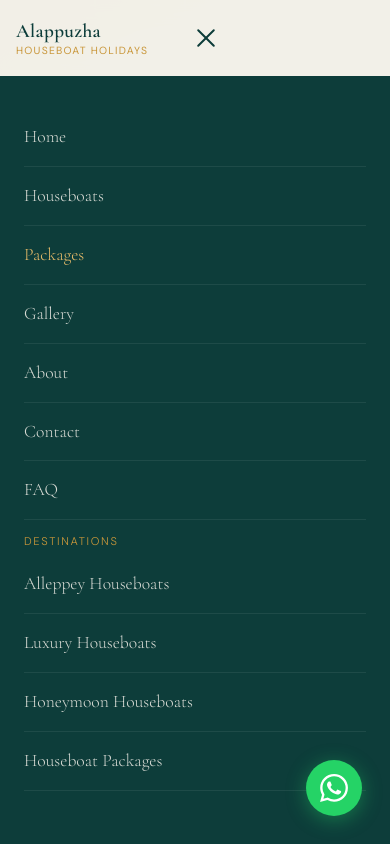
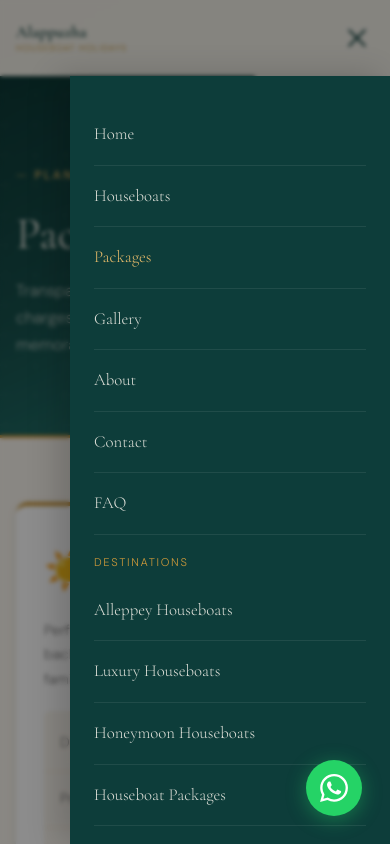
Before and after one commit to Appu1438/Alleppy-Houseboat, a React (Vite) app: page /packages in a window 390 px wide. Both pictures are taken after a click on the button "Toggle mobile menu". Shown: the top 844 px of the page. Built offline with nearby package versions, Linux system fonts and the light colour scheme; a web font is replaced by a local one.

Commit message:
footer changes

```diff
--- a/src/components/footer/Footer.jsx
+++ b/src/components/footer/Footer.jsx
@@ -20,14 +20,14 @@ export default function Footer() {
             {/* Brand Column */}
             <div className="footer-brand">
               <Link to="/" className="footer-logo">
-                <svg viewBox="0 0 40 28" fill="none" xmlns="http://www.w3.org/2000/svg" className="footer-logo-icon">
+                {/* <svg viewBox="0 0 40 28" fill="none" xmlns="http://www.w3.org/2000/svg" className="footer-logo-icon">
                   <path d="M2 22 Q10 10 20 14 Q30 18 38 6" stroke="#c9973a" strokeWidth="2" strokeLinecap="round" fill="none"/>
                   <path d="M6 22 L8 12 L20 8 L32 12 L34 22 Z" fill="#c9973a" opacity="0.2"/>
                   <path d="M8 22 L12 14 L20 11 L28 14 L32 22" stroke="#c9973a" strokeWidth="1.5" strokeLinecap="round" strokeLinejoin="round" fill="none"/>
                   <rect x="2" y="22" width="36" height="3" rx="1.5" fill="#c9973a" opacity="0.3"/>
                   <path d="M17 11 L17 6 L23 6 L23 11" stroke="#c9973a" strokeWidth="1.2" fill="none" strokeLinecap="round"/>
                   <path d="M17 6 L20 3 L23 6" stroke="#c9973a" strokeWidth="1.2" fill="none" strokeLinecap="round" strokeLinejoin="round"/>
-                </svg>
+                </svg> */}
                 <div>
                   <strong>Alappuzha</strong>
                   <em>Houseboat Holidays</em>
--- a/src/components/footer/footer.css
+++ b/src/components/footer/footer.css
@@ -50,7 +50,7 @@
 .footer-logo > div {
   display: flex;
   flex-direction: column;
-  line-height: 1.1;
+  line-height: 1.3;
 }
 
 .footer-logo strong {
--- a/src/components/header/Header.jsx
+++ b/src/components/header/Header.jsx
@@ -3,137 +3,251 @@ import { Link, NavLink, useLocation } from 'react-router-dom'
 import './header.css'
 
 const navLinks = [
-  { label: 'Home',     to: '/' },
+  { label: 'Home', to: '/' },
   { label: 'Houseboats', to: '/houseboats' },
   { label: 'Packages', to: '/packages' },
-  { label: 'Gallery',  to: '/gallery' },
-  { label: 'About',    to: '/about' },
-  { label: 'Contact',  to: '/contact' },
-  { label: 'FAQ',      to: '/faq' },
+  { label: 'Gallery', to: '/gallery' },
+  { label: 'About', to: '/about' },
+  { label: 'Contact', to: '/contact' },
+  { label: 'FAQ', to: '/faq' },
 ]
 
 export default function Header() {
-  const [scrolled,   setScrolled]   = useState(false)
-  const [menuOpen,   setMenuOpen]   = useState(false)
-  const [dropOpen,   setDropOpen]   = useState(false)
+  const [scrolled, setScrolled] = useState(false)
+  const [menuOpen, setMenuOpen] = useState(false)
+  const [dropOpen, setDropOpen] = useState(false)
+
   const dropRef = useRef(null)
   const { pathname } = useLocation()
 
   useEffect(() => {
     const onScroll = () => setScrolled(window.scrollY > 60)
-    window.addEventListener('scroll', onScroll, { passive: true })
+
+    window.addEventListener('scroll', onScroll, {
+      passive: true,
+    })
+
     return () => window.removeEventListener('scroll', onScroll)
   }, [])
 
-  // Close menu on route change
-  useEffect(() => { setMenuOpen(false); setDropOpen(false) }, [pathname])
+  useEffect(() => {
+    setMenuOpen(false)
+    setDropOpen(false)
+  }, [pathname])
 
-  // Click outside dropdown
   useEffect(() => {
     const handler = (e) => {
-      if (dropRef.current && !dropRef.current.contains(e.target)) setDropOpen(false)
+      if (
+        dropRef.current &&
+        !dropRef.current.contains(e.target)
+      ) {
+        setDropOpen(false)
       }
+    }
+
     document.addEventListener('mousedown', handler)
-    return () => document.removeEventListener('mousedown', handler)
+
+    return () =>
+      document.removeEventListener(
+        'mousedown',
+        handler
+      )
   }, [])
+
+  useEffect(() => {
+    if (menuOpen) {
+      document.body.style.overflow = 'hidden'
+    } else {
+      document.body.style.overflow = ''
+    }
+
+    return () => {
+      document.body.style.overflow = ''
+    }
+  }, [menuOpen])
 
   const isHome = pathname === '/'
 
   return (
-    <header className={`site-header ${scrolled ? 'scrolled' : ''} ${!isHome ? 'header-solid' : ''}`}>
+    <>
+      <header
+        className={`site-header ${
+          scrolled ? 'scrolled' : ''
+        } ${!isHome ? 'header-solid' : ''}`}
+      >
         <div className="header-inner container">
-
-        {/* Logo */}
-        <Link to="/" className="logo" aria-label="Alappuzha Houseboat Holidays Home">
-          {/* <span className="logo-icon">
-            <svg viewBox="0 0 40 28" fill="none" xmlns="http://www.w3.org/2000/svg">
-              <path d="M2 22 Q10 10 20 14 Q30 18 38 6" stroke="currentColor" strokeWidth="2" strokeLinecap="round" fill="none"/>
-              <path d="M6 22 L8 12 L20 8 L32 12 L34 22 Z" fill="currentColor" opacity="0.18"/>
-              <path d="M8 22 L12 14 L20 11 L28 14 L32 22" stroke="currentColor" strokeWidth="1.5" strokeLinecap="round" strokeLinejoin="round" fill="none"/>
-              <rect x="2" y="22" width="36" height="3" rx="1.5" fill="currentColor" opacity="0.35"/>
-              <path d="M17 11 L17 6 L23 6 L23 11" stroke="currentColor" strokeWidth="1.2" fill="none" strokeLinecap="round"/>
-              <path d="M17 6 L20 3 L23 6" stroke="currentColor" strokeWidth="1.2" fill="none" strokeLinecap="round" strokeLinejoin="round"/>
-            </svg>
-          </span> */}
+          <Link
+            to="/"
+            className="logo"
+            aria-label="Alappuzha Houseboat Holidays Home"
+          >
             <span className="logo-text">
               <strong>Alappuzha</strong>
               <em>Houseboat Holidays</em>
             </span>
           </Link>
 
-        {/* Desktop Nav */}
-        <nav className="desktop-nav" aria-label="Main navigation">
+          <nav
+            className="desktop-nav"
+            aria-label="Main navigation"
+          >
             <ul className="nav-list">
               {navLinks.map(({ label, to }) => (
                 <li key={to}>
                   <NavLink
                     to={to}
                     end={to === '/'}
-                  className={({ isActive }) => isActive ? 'nav-link active' : 'nav-link'}
+                    className={({ isActive }) =>
+                      isActive
+                        ? 'nav-link active'
+                        : 'nav-link'
+                    }
                   >
                     {label}
                   </NavLink>
                 </li>
               ))}
 
-            {/* SEO Dropdown */}
-            <li className="dropdown-parent" ref={dropRef}>
+              <li
+                className="dropdown-parent"
+                ref={dropRef}
+              >
                 <button
-                className={`nav-link dropdown-trigger ${dropOpen ? 'open' : ''}`}
-                onClick={() => setDropOpen(v => !v)}
+                  className={`nav-link dropdown-trigger ${
+                    dropOpen ? 'open' : ''
+                  }`}
+                  onClick={() =>
+                    setDropOpen((v) => !v)
+                  }
                   aria-expanded={dropOpen}
                 >
                   Destinations
-                <svg viewBox="0 0 12 8" className="chevron"><path d="M1 1l5 5 5-5" strokeWidth="1.5" stroke="currentColor" fill="none" strokeLinecap="round"/></svg>
+
+                  <svg
+                    viewBox="0 0 12 8"
+                    className="chevron"
+                  >
+                    <path
+                      d="M1 1l5 5 5-5"
+                      strokeWidth="1.5"
+                      stroke="currentColor"
+                      fill="none"
+                      strokeLinecap="round"
+                    />
+                  </svg>
                 </button>
+
                 {dropOpen && (
                   <ul className="dropdown-menu">
-                  <li><Link to="/alleppey-houseboats">Alleppey Houseboats</Link></li>
-                  <li><Link to="/luxury-houseboats-alleppey">Luxury Houseboats</Link></li>
-                  <li><Link to="/honeymoon-houseboats-alleppey">Honeymoon Houseboats</Link></li>
-                  <li><Link to="/alleppey-houseboat-packages">Houseboat Packages</Link></li>
+                    <li>
+                      <Link to="/alleppey-houseboats">
+                        Alleppey Houseboats
+                      </Link>
+                    </li>
+
+                    <li>
+                      <Link to="/luxury-houseboats-alleppey">
+                        Luxury Houseboats
+                      </Link>
+                    </li>
+
+                    <li>
+                      <Link to="/honeymoon-houseboats-alleppey">
+                        Honeymoon Houseboats
+                      </Link>
+                    </li>
+
+                    <li>
+                      <Link to="/alleppey-houseboat-packages">
+                        Houseboat Packages
+                      </Link>
+                    </li>
                   </ul>
                 )}
               </li>
             </ul>
           </nav>
 
-        {/* CTA + Hamburger */}
           <div className="header-actions">
             <button
-            className={`hamburger ${menuOpen ? 'open' : ''}`}
-            onClick={() => setMenuOpen(v => !v)}
+              className={`hamburger ${
+                menuOpen ? 'open' : ''
+              }`}
+              onClick={() =>
+                setMenuOpen((v) => !v)
+              }
               aria-label="Toggle mobile menu"
               aria-expanded={menuOpen}
             >
-            <span /><span /><span />
+              <span />
+              <span />
+              <span />
             </button>
           </div>
         </div>
 
-      {/* Mobile Menu */}
-      <div className={`mobile-menu ${menuOpen ? 'open' : ''}`} aria-hidden={!menuOpen}>
+        {menuOpen && (
+          <div
+            className="mobile-backdrop"
+            onClick={() =>
+              setMenuOpen(false)
+            }
+          />
+        )}
+
+        <div
+          className={`mobile-menu ${
+            menuOpen ? 'open' : ''
+          }`}
+          aria-hidden={!menuOpen}
+        >
           <nav>
             <ul>
               {navLinks.map(({ label, to }) => (
                 <li key={to}>
-                <NavLink to={to} end={to === '/'} className={({ isActive }) => isActive ? 'active' : ''}>
+                  <NavLink
+                    to={to}
+                    end={to === '/'}
+                    className={({ isActive }) =>
+                      isActive ? 'active' : ''
+                    }
+                  >
                     {label}
                   </NavLink>
                 </li>
               ))}
-            <li className="mobile-sep">Destinations</li>
-            <li><Link to="/alleppey-houseboats">Alleppey Houseboats</Link></li>
-            <li><Link to="/luxury-houseboats-alleppey">Luxury Houseboats</Link></li>
-            <li><Link to="/honeymoon-houseboats-alleppey">Honeymoon Houseboats</Link></li>
-            <li><Link to="/alleppey-houseboat-packages">Houseboat Packages</Link></li>
+
+              <li className="mobile-sep">
+                Destinations
+              </li>
+
+              <li>
+                <Link to="/alleppey-houseboats">
+                  Alleppey Houseboats
+                </Link>
+              </li>
+
+              <li>
+                <Link to="/luxury-houseboats-alleppey">
+                  Luxury Houseboats
+                </Link>
+              </li>
+
+              <li>
+                <Link to="/honeymoon-houseboats-alleppey">
+                  Honeymoon Houseboats
+                </Link>
+              </li>
+
+              <li>
+                <Link to="/alleppey-houseboat-packages">
+                  Houseboat Packages
+                </Link>
+              </li>
             </ul>
           </nav>
-        {/* <div className="mobile-cta">
-          <a href="tel:+919876543210" className="btn btn-outline">Call Us</a>
-          <Link to="/contact" className="btn btn-primary">Book Now</Link>
-        </div> */}
         </div>
       </header>
+    </>
   )
 }
--- a/src/components/header/header.css
+++ b/src/components/header/header.css
@@ -8,13 +8,14 @@
   left: 0;
   right: 0;
   z-index: 900;
-  transition: background var(--dur) var(--ease),
-              box-shadow var(--dur) var(--ease),
-              padding var(--dur) var(--ease);
+  transition:
+    background var(--dur) var(--ease),
+    box-shadow var(--dur) var(--ease),
+    padding var(--dur) var(--ease);
   padding: 0;
 }
 
-/* Transparent on hero (home page, unscrolled) */
+/* Transparent on hero */
 .site-header:not(.scrolled):not(.header-solid) .header-inner {
   background: transparent;
 }
@@ -29,10 +30,10 @@
   box-shadow: none;
 }
 
-/* Scrolled / non-home state */
+/* Scrolled / non-home */
 .site-header.scrolled,
 .site-header.header-solid {
-  box-shadow: 0 2px 24px rgba(13,61,58,0.12);
+  box-shadow: 0 2px 24px rgba(13, 61, 58, 0.12);
 }
 
 .site-header.scrolled .header-inner,
@@ -41,7 +42,6 @@
   backdrop-filter: blur(12px);
 }
 
-/* Inner layout */
 .header-inner {
   display: flex;
   align-items: center;
@@ -50,7 +50,10 @@
   transition: background var(--dur) var(--ease);
 }
 
-/* ---- Logo ---- */
+/* =====================================================
+   LOGO
+   ===================================================== */
+
 .logo {
   display: flex;
   align-items: center;
@@ -60,16 +63,9 @@
   transition: opacity var(--dur);
 }
 
-.logo:hover { opacity: 0.85; }
-
-.logo-icon {
-  width: 40px;
-  height: 40px;
-  color: var(--gold);
-  flex-shrink: 0;
+.logo:hover {
+  opacity: 0.85;
 }
-
-.logo-icon svg { width: 100%; height: 100%; }
 
 .logo-text {
   display: flex;
@@ -85,20 +81,27 @@
   letter-spacing: 0.02em;
 }
 
-.site-header:not(.scrolled):not(.header-solid) .logo-text strong { color: var(--cream); }
+.site-header:not(.scrolled):not(.header-solid)
+  .logo-text strong {
+  color: var(--cream);
+}
 
 .logo-text em {
   font-family: 'DM Sans', sans-serif;
   font-size: 0.65rem;
-  font-weight: 400;
   font-style: normal;
   letter-spacing: 0.12em;
   text-transform: uppercase;
   color: var(--gold);
 }
 
-/* ---- Desktop Nav ---- */
-.desktop-nav { margin-left: auto; }
+/* =====================================================
+   DESKTOP NAV
+   ===================================================== */
+
+.desktop-nav {
+  margin-left: auto;
+}
 
 .nav-list {
   list-style: none;
@@ -134,21 +137,32 @@
   font-weight: 500;
 }
 
-/* White state (transparent hero) */
-.site-header:not(.scrolled):not(.header-solid) .nav-link { color: rgba(250,246,238,0.88); }
-.site-header:not(.scrolled):not(.header-solid) .nav-link:hover { color: var(--gold-light); }
+.site-header:not(.scrolled):not(.header-solid) .nav-link {
+  color: rgba(250, 246, 238, 0.88);
+}
 
-/* Chevron */
+.site-header:not(.scrolled):not(.header-solid)
+  .nav-link:hover {
+  color: var(--gold-light);
+}
+
+/* =====================================================
+   DROPDOWN
+   ===================================================== */
+
+.dropdown-parent {
+  position: relative;
+}
+
 .chevron {
   width: 10px;
   height: 8px;
-  transition: transform var(--dur) var(--ease);
+  transition: transform 0.3s ease;
 }
 
-.dropdown-trigger.open .chevron { transform: rotate(180deg); }
-
-/* ---- Dropdown ---- */
-.dropdown-parent { position: relative; }
+.dropdown-trigger.open .chevron {
+  transform: rotate(180deg);
+}
 
 .dropdown-menu {
   position: absolute;
@@ -162,7 +176,6 @@
   list-style: none;
   min-width: 230px;
   overflow: hidden;
-  animation: fadeUp 0.2s var(--ease) both;
 }
 
 .dropdown-menu li a {
@@ -170,18 +183,22 @@
   padding: 11px 20px;
   font-size: 0.82rem;
   color: var(--teal-deep);
-  transition: background var(--dur), color var(--dur);
   border-bottom: 1px solid var(--cream-dark);
 }
 
-.dropdown-menu li:last-child a { border-bottom: none; }
+.dropdown-menu li:last-child a {
+  border-bottom: none;
+}
 
 .dropdown-menu li a:hover {
   background: var(--cream);
   color: var(--gold);
 }
 
-/* ---- Header Actions ---- */
+/* =====================================================
+   ACTIONS
+   ===================================================== */
+
 .header-actions {
   display: flex;
   align-items: center;
@@ -189,88 +206,121 @@
   margin-left: 16px;
 }
 
-.header-phone {
-  display: flex;
-  align-items: center;
-  gap: 6px;
-  font-size: 0.8rem;
-  font-weight: 500;
-  color: var(--teal-deep);
-  white-space: nowrap;
-}
+/* =====================================================
+   HAMBURGER
+   ===================================================== */
 
-.site-header:not(.scrolled):not(.header-solid) .header-phone { color: var(--cream); }
-
-.header-phone svg {
-  width: 16px;
-  height: 16px;
-  flex-shrink: 0;
-}
-
-.header-cta { padding: 10px 22px; font-size: 0.78rem; }
-
-/* ---- Hamburger ---- */
 .hamburger {
   display: none;
-  flex-direction: column;
-  gap: 5px;
-  background: none;
+  position: relative;
+  width: 34px;
+  height: 34px;
+  background: transparent;
   border: none;
   cursor: pointer;
-  padding: 6px;
-  border-radius: 4px;
+  padding: 0;
+  z-index: 1001;
 }
 
 .hamburger span {
-  display: block;
+  position: absolute;
+  left: 5px;
   width: 24px;
   height: 2px;
+  border-radius: 10px;
   background: var(--teal-deep);
-  border-radius: 2px;
-  transition: all 0.3s var(--ease);
-  transform-origin: center;
+  transition: all 0.3s ease;
 }
 
-.site-header:not(.scrolled):not(.header-solid) .hamburger span { background: var(--cream); }
+.site-header:not(.scrolled):not(.header-solid)
+  .hamburger span {
+  background: var(--cream);
+}
 
-.hamburger.open span:nth-child(1) { transform: translateY(7px) rotate(45deg); }
-.hamburger.open span:nth-child(2) { opacity: 0; transform: scaleX(0); }
-.hamburger.open span:nth-child(3) { transform: translateY(-7px) rotate(-45deg); }
+.hamburger span:nth-child(1) {
+  top: 9px;
+}
 
-/* ---- Mobile Menu ---- */
+.hamburger span:nth-child(2) {
+  top: 16px;
+}
+
+.hamburger span:nth-child(3) {
+  top: 23px;
+}
+
+.hamburger.open span:nth-child(1) {
+  top: 16px;
+  transform: rotate(45deg);
+}
+
+.hamburger.open span:nth-child(2) {
+  opacity: 0;
+}
+
+.hamburger.open span:nth-child(3) {
+  top: 16px;
+  transform: rotate(-45deg);
+}
+
+/* =====================================================
+   MOBILE BACKDROP
+   ===================================================== */
+
+.mobile-backdrop {
+  position: fixed;
+  inset: 0;
+  background: rgba(0, 0, 0, 0.45);
+  backdrop-filter: blur(2px);
+  z-index: 998;
+}
+
+/* =====================================================
+   MOBILE MENU
+   ===================================================== */
+
 .mobile-menu {
-  display: none;
+  display: block;
   position: fixed;
   top: 76px;
-  left: 0;
   right: 0;
-  bottom: 0;
+  width: 320px;
+  max-width: 90%;
+  height: calc(100vh - 76px);
   background: var(--teal-deep);
   overflow-y: auto;
   transform: translateX(100%);
-  transition: transform 0.4s var(--ease);
-  z-index: 899;
+  transition: transform 0.35s ease;
+  z-index: 999;
+  box-shadow: -12px 0 30px rgba(0, 0, 0, 0.18);
 }
 
-.mobile-menu.open { transform: translateX(0); }
+.mobile-menu.open {
+  transform: translateX(0);
+}
 
-.mobile-menu nav { padding: 32px 24px 16px; }
+.mobile-menu nav {
+  padding: 28px 24px;
+}
 
-.mobile-menu ul { list-style: none; }
+.mobile-menu ul {
+  list-style: none;
+}
 
 .mobile-menu ul li a,
 .mobile-menu ul li .mobile-sep {
   display: block;
-  padding: 14px 0;
-  font-size: 1.1rem;
+  padding: 16px 0;
+  font-size: 1.05rem;
   font-family: 'Cormorant Garamond', serif;
-  color: rgba(250,246,238,0.85);
-  border-bottom: 1px solid rgba(255,255,255,0.07);
-  transition: color var(--dur);
+  color: rgba(250, 246, 238, 0.88);
+  border-bottom: 1px solid rgba(255, 255, 255, 0.08);
 }
 
 .mobile-menu ul li a:hover,
-.mobile-menu ul li a.active { color: var(--gold-light); }
+.mobile-menu ul li a.active {
+  color: var(--gold-light);
+}
 
 .mobile-sep {
   font-size: 0.7rem !important;
@@ -278,29 +328,45 @@
   letter-spacing: 0.15em;
   text-transform: uppercase;
   color: var(--gold) !important;
-  margin-top: 12px;
+  margin-top: 18px;
   border-bottom: none !important;
-  padding-bottom: 4px !important;
+  padding-bottom: 8px !important;
 }
 
-.mobile-cta {
-  display: flex;
-  gap: 12px;
-  padding: 24px;
-  flex-wrap: wrap;
-}
+/* =====================================================
+   RESPONSIVE
+   ===================================================== */
 
-.mobile-cta .btn { flex: 1; justify-content: center; }
-
-/* ---- Responsive ---- */
 @media (max-width: 1060px) {
-  .header-phone span { display: none; }
+  .header-phone span {
+    display: none;
+  }
 }
 
 @media (max-width: 900px) {
   .desktop-nav,
-  .header-phone { display: none; }
+  .header-phone {
+    display: none;
+  }
 
-  .hamburger { display: flex; }
-  .mobile-menu { display: block; }
+  .header-inner {
+    justify-content: space-between;
+    gap: 12px;
+  }
+
+  .header-actions {
+    margin-left: 0;
+  }
+
+  .logo-text strong {
+    font-size: 1rem;
+  }
+
+  .logo-text em {
+    font-size: 0.55rem;
+  }
+
+  .hamburger {
+    display: block;
+  }
 }
```
Lines whose indentation alone changed are shown as unchanged.
